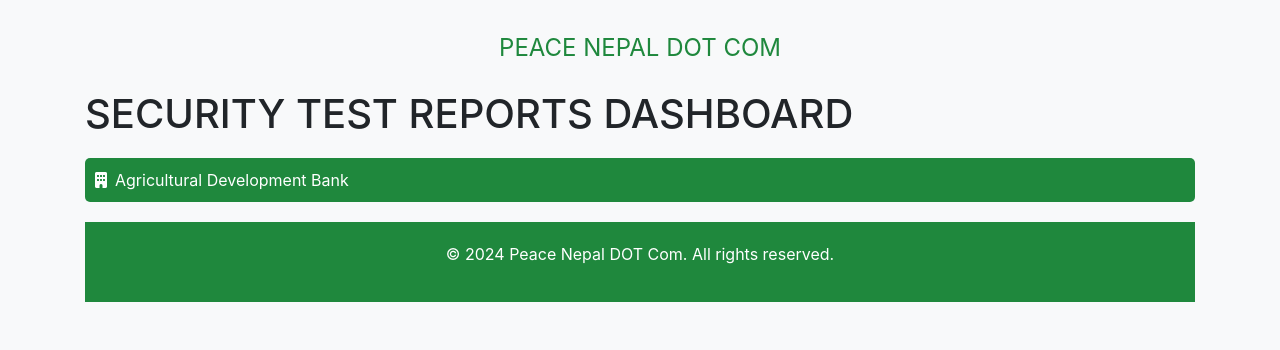
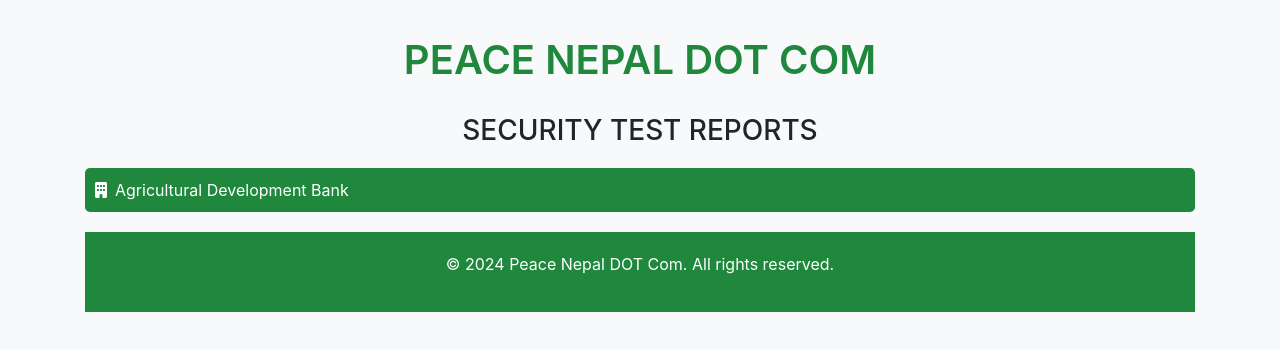
Before and after one commit to rupendrapndc/security-reports, a plain HTML site: page index.html in a window 1280 px wide. Drawn offline with nearby package versions, Linux system fonts and the light colour scheme.

Commit message:
Css changes

```diff
--- a/index.html
+++ b/index.html
@@ -19,6 +19,8 @@
         }
         h1 {
             margin-bottom: 20px;
+            text-align: center;
+            font-size: 28px;
         }
         .institution-section {
             margin-bottom: 20px;
@@ -45,8 +47,9 @@
             text-align: center;
         }
         .logo-text {
-            font-size: 1.5em;
+            font-size: 2.5em;
             color: #1F883D;
+            font-weight: 600;
         }
     </style>
 </head>
@@ -59,7 +62,7 @@
         <div class="logo-text">PEACE NEPAL DOT COM</div>
     </div>
 
-    <h1>SECURITY TEST REPORTS DASHBOARD</h1>
+    <h1>SECURITY TEST REPORTS</h1>
 
     <!-- Agriculture Development Bank Section -->
     <div class="institution-section">
```
